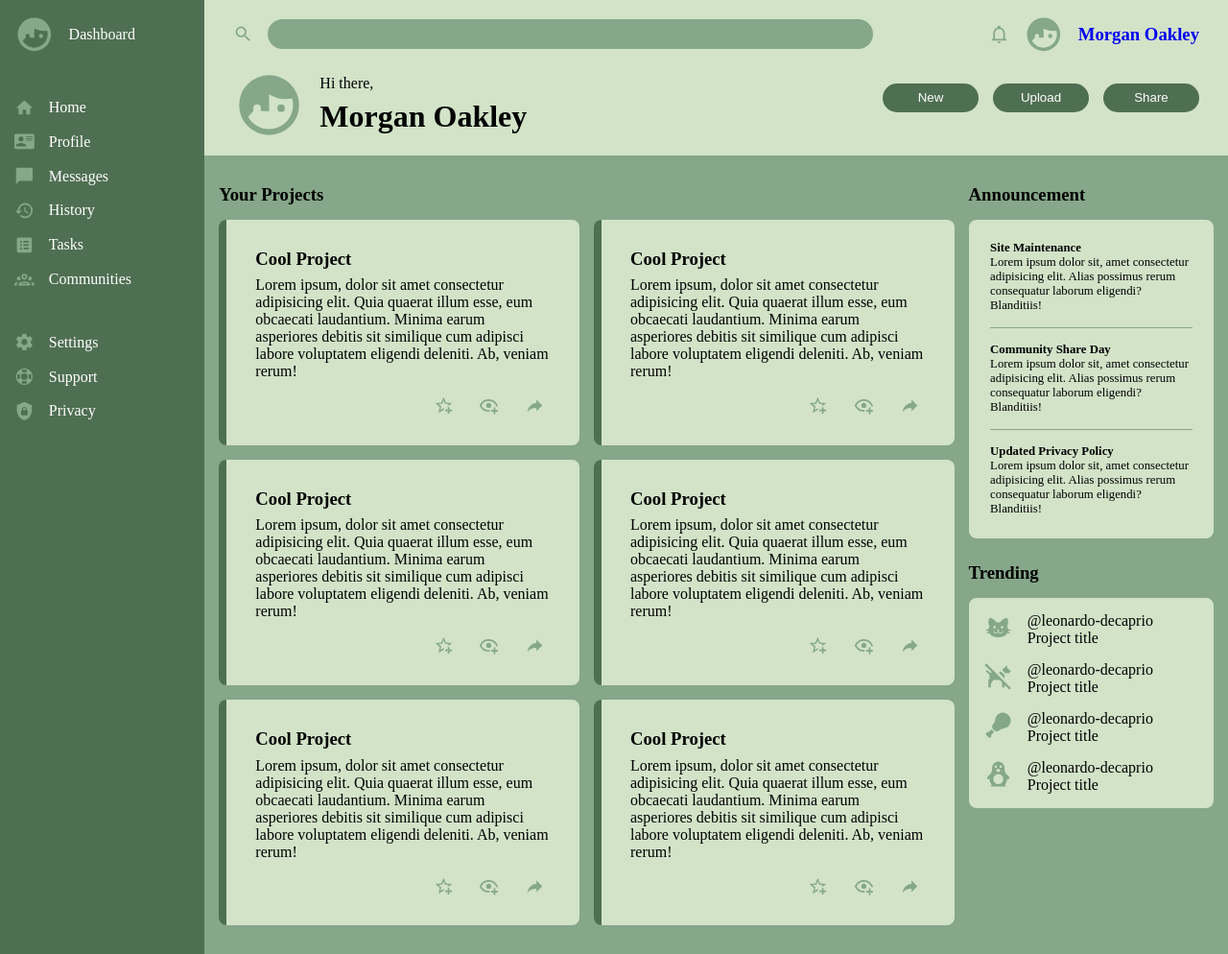
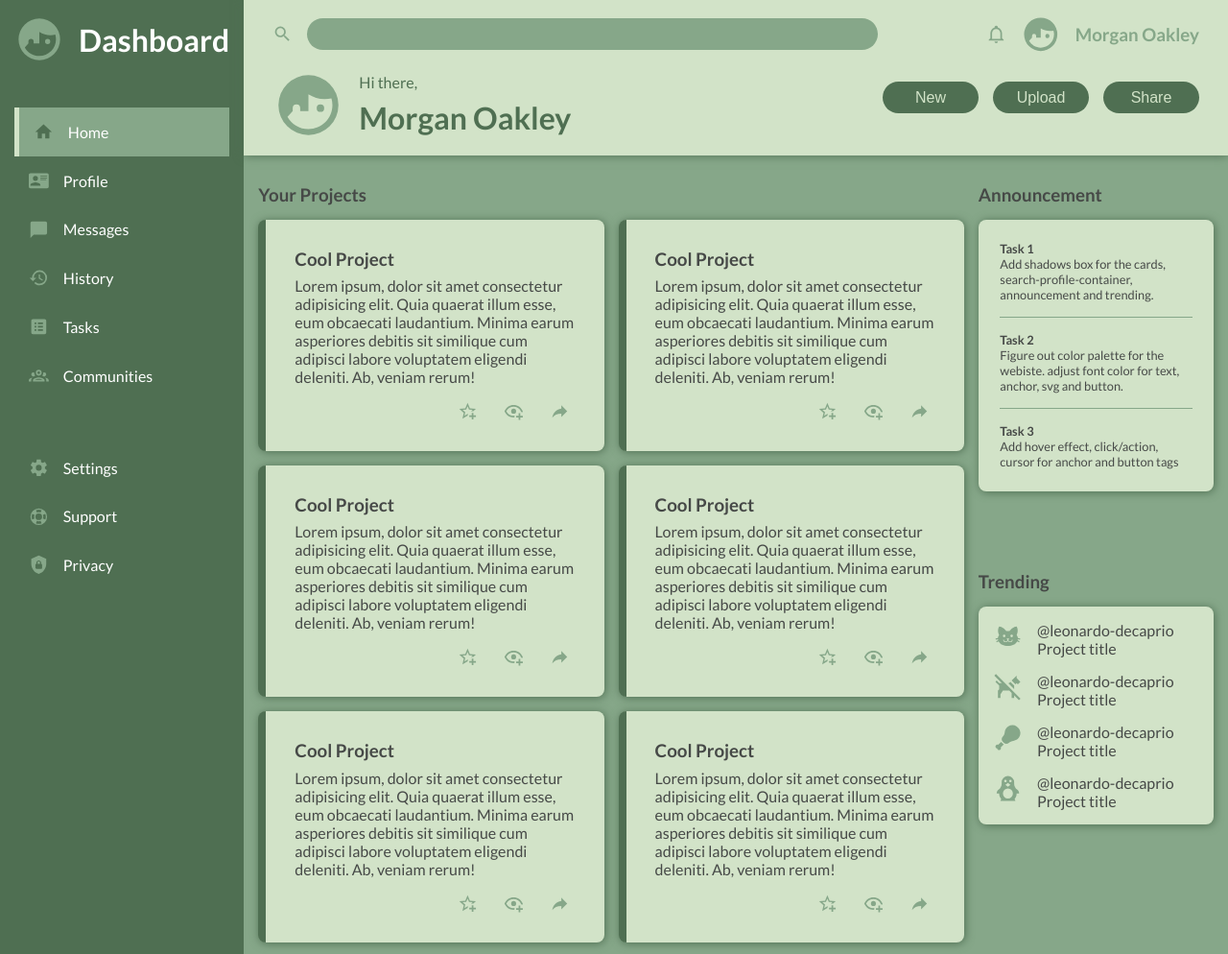
Before and after one commit to duole93/dash-board, a plain HTML site: page index.html in a window 1280 px wide. Shown: the top 994 px of the page at 96% size. Drawn offline with Linux system fonts and the light colour scheme.

Commit message:
adjust color, hover, font for the whole page
- side-bar: add link hover effect and active tab
- search-bar : adjust color for button, add focus and padding for search bar, adjust color for profile picture and text
- search-bar-profile: adjust text and profile picture color and add hover to profile picture.
- project: adjust profile shadow box.

```diff
--- a/index.html
+++ b/index.html
@@ -6,16 +6,19 @@
     <meta name="viewport" content="width=device-width, initial-scale=1.0">
     <title>Dash Board</title>
     <link rel="stylesheet" href="style.css">
+    <link rel="preconnect" href="https://fonts.googleapis.com">
+<link rel="preconnect" href="https://fonts.gstatic.com" crossorigin>
+<link href="https://fonts.googleapis.com/css2?family=Lato:wght@400;700&display=swap" rel="stylesheet">
 </head>
 
 <body>
     <div class="side-nav-container">
         <div class="side-nav-logo">
-            <p> <svg id="logo" xmlns="http://www.w3.org/2000/svg" viewBox="0 0 24 24"><title>face-man-profile</title><path d="M12,2A10,10 0 0,0 2,12A10,10 0 0,0 12,22A10,10 0 0,0 22,12A10,10 0 0,0 12,2M12,8.39C13.57,9.4 15.42,10 17.42,10C18.2,10 18.95,9.91 19.67,9.74C19.88,10.45 20,11.21 20,12C20,16.41 16.41,20 12,20C9,20 6.39,18.34 5,15.89L6.75,14V13A1.25,1.25 0 0,1 8,11.75A1.25,1.25 0 0,1 9.25,13V14H12M16,11.75A1.25,1.25 0 0,0 14.75,13A1.25,1.25 0 0,0 16,14.25A1.25,1.25 0 0,0 17.25,13A1.25,1.25 0 0,0 16,11.75Z" /></svg>
-             <span>Dashboard</span></p>
+            <h1> <svg id="logo" xmlns="http://www.w3.org/2000/svg" viewBox="0 0 24 24"><title>face-man-profile</title><path d="M12,2A10,10 0 0,0 2,12A10,10 0 0,0 12,22A10,10 0 0,0 22,12A10,10 0 0,0 12,2M12,8.39C13.57,9.4 15.42,10 17.42,10C18.2,10 18.95,9.91 19.67,9.74C19.88,10.45 20,11.21 20,12C20,16.41 16.41,20 12,20C9,20 6.39,18.34 5,15.89L6.75,14V13A1.25,1.25 0 0,1 8,11.75A1.25,1.25 0 0,1 9.25,13V14H12M16,11.75A1.25,1.25 0 0,0 14.75,13A1.25,1.25 0 0,0 16,14.25A1.25,1.25 0 0,0 17.25,13A1.25,1.25 0 0,0 16,11.75Z" /></svg>
+             <span>Dashboard</span></h1>
         </div>
         <ul class="main-tab">
-            <li><a href="http://">
+            <li class="active"><a href="http://">
                 <svg xmlns="http://www.w3.org/2000/svg" viewBox="0 0 24 24"><title>home</title><path d="M10,20V14H14V20H19V12H22L12,3L2,12H5V20H10Z" /></svg><span>Home</span></a></li>
             <li><a href="http://">
                 <svg xmlns="http://www.w3.org/2000/svg" viewBox="0 0 24 24"><title>card-account-details</title><path d="M2,3H22C23.05,3 24,3.95 24,5V19C24,20.05 23.05,21 22,21H2C0.95,21 0,20.05 0,19V5C0,3.95 0.95,3 2,3M14,6V7H22V6H14M14,8V9H21.5L22,9V8H14M14,10V11H21V10H14M8,13.91C6,13.91 2,15 2,17V18H14V17C14,15 10,13.91 8,13.91M8,6A3,3 0 0,0 5,9A3,3 0 0,0 8,12A3,3 0 0,0 11,9A3,3 0 0,0 8,6Z" /></svg><span>Profile</span></a></li>
@@ -56,7 +59,8 @@
             <div class="search-bar-right">
                 <a href="#"><span><svg xmlns="http://www.w3.org/2000/svg" viewBox="0 0 24 24"><title>bell-outline</title><path d="M10 21H14C14 22.1 13.1 23 12 23S10 22.1 10 21M21 19V20H3V19L5 17V11C5 7.9 7 5.2 10 4.3V4C10 2.9 10.9 2 12 2S14 2.9 14 4V4.3C17 5.2 19 7.9 19 11V17L21 19M17 11C17 8.2 14.8 6 12 6S7 8.2 7 11V18H17V11Z" /></svg></span></a>
 
-                <a class="profile-link" href="#"><svg id="profile-logo" xmlns="http://www.w3.org/2000/svg" viewBox="0 0 24 24" sytyle="display:block"><title>face-man-profile</title><path d="M12,2A10,10 0 0,0 2,12A10,10 0 0,0 12,22A10,10 0 0,0 22,12A10,10 0 0,0 12,2M12,8.39C13.57,9.4 15.42,10 17.42,10C18.2,10 18.95,9.91 19.67,9.74C19.88,10.45 20,11.21 20,12C20,16.41 16.41,20 12,20C9,20 6.39,18.34 5,15.89L6.75,14V13A1.25,1.25 0 0,1 8,11.75A1.25,1.25 0 0,1 9.25,13V14H12M16,11.75A1.25,1.25 0 0,0 14.75,13A1.25,1.25 0 0,0 16,14.25A1.25,1.25 0 0,0 17.25,13A1.25,1.25 0 0,0 16,11.75Z" /><span><h3>Morgan Oakley</h3></span></a>
+                <svg id="profile-logo" xmlns="http://www.w3.org/2000/svg" viewBox="0 0 24 24" sytyle="display:block"><title>face-man-profile</title><path d="M12,2A10,10 0 0,0 2,12A10,10 0 0,0 12,22A10,10 0 0,0 22,12A10,10 0 0,0 12,2M12,8.39C13.57,9.4 15.42,10 17.42,10C18.2,10 18.95,9.91 19.67,9.74C19.88,10.45 20,11.21 20,12C20,16.41 16.41,20 12,20C9,20 6.39,18.34 5,15.89L6.75,14V13A1.25,1.25 0 0,1 8,11.75A1.25,1.25 0 0,1 9.25,13V14H12M16,11.75A1.25,1.25 0 0,0 14.75,13A1.25,1.25 0 0,0 16,14.25A1.25,1.25 0 0,0 17.25,13A1.25,1.25 0 0,0 16,11.75Z" /><span>
+                <a class="profile-link" href="#"><h3>Morgan Oakley</h3></span></a>
             </div>
         </div>
         <div class="profile">
@@ -176,21 +180,18 @@
             <h3>Announcement</h3>
             <div class="announcement">
                 <div class="page">
-                    <p>Site Maintenance</p>
-                    <p>Lorem ipsum dolor sit, amet consectetur adipisicing elit. Alias possimus rerum consequatur
-                        laborum eligendi? Blanditiis!
+                    <p>Task 1</p>
+                    <p>Add shadows box for the cards, search-profile-container, announcement and trending.
                     </p>
                 </div>
                 <div class="page">
-                    <p>Community Share Day</p>
-                    <p>Lorem ipsum dolor sit, amet consectetur adipisicing elit. Alias possimus rerum consequatur
-                        laborum eligendi? Blanditiis!
+                    <p>Task 2</p>
+                    <p>Figure out color palette for the webiste. adjust font color for text, anchor, svg and button.
                     </p>
                 </div>
                 <div class="page">
-                    <p>Updated Privacy Policy</p>
-                    <p>Lorem ipsum dolor sit, amet consectetur adipisicing elit. Alias possimus rerum consequatur
-                        laborum eligendi? Blanditiis!
+                    <p>Task 3</p>
+                    <p>Add hover effect, click/action, cursor for anchor and button tags
                     </p>
                 </div>
             </div>
--- a/style.css
+++ b/style.css
@@ -12,10 +12,13 @@
 body{
     margin:0;
     padding: 0;
+    font-family: 'Lato', sans-serif;
     display: grid;
     grid-template-columns: 1fr 5fr;
     grid-template-rows: min-content 5fr;
     background: var(--color-background);
+    height: 100vh;
+    color: rgb(70, 73, 71);
 }
 
 a{
@@ -43,24 +46,37 @@ svg{
     background-color: var(--color-side-bar-bg);
     color: var(--color-side-bar-text);
 }
-.side-nav-logo p{
+.side-nav-logo h1{
     display:flex;
     justify-content: center;
     align-items: center;
     gap: var(--global-padding)
 }
 .side-nav-logo #logo{
-    width: calc(2*var(--icon-size));
-    height: calc(2*var(--icon-size));
+    width: calc(2.5*var(--icon-size));
+    height: calc(2.5*var(--icon-size));
 }
 .side-nav-container ul{
     display: flex;
     flex-direction: column;
-    gap: var(--global-padding);
     list-style-type: none;
     margin: 0;
     padding: 0;
     width: 100%;
+}
+.side-nav-container ul li{
+    padding: calc(var(--global-padding));
+}
+.side-nav-container ul li.active{
+    border-left: 5px solid var(--color-other);
+    background-color: var(--color-background);
+
+}
+li.active svg{
+    fill: var(--color-side-bar-bg);
+}
+.side-nav-container ul li:hover{
+    border-left: 5px solid var(--color-bg);
 }
 .side-nav-container ul li a{
     display: flex;
@@ -79,6 +95,11 @@ svg{
     grid-template-rows: min-content min-content;
     padding: var(--global-padding) calc(2*var(--global-padding));
     background-color: var(--color-other);
+    box-shadow: 0 0px 10px var(--color-side-bar-bg);
+    color: var(--color-side-bar-bg)
+}
+.search-profile-container a{
+    color: var(--color-side-bar-bg);
 }
 
 .search-profile-container > .search-bar{
@@ -86,7 +107,7 @@ svg{
     justify-content: space-between;
     align-items: center;
 }
-.search-bar  svg{
+.search-bar svg{
     display:block;
     width: var(--icon-size);
     height:var(--icon-size);
@@ -101,18 +122,39 @@ svg{
 .search-bar .search-bar-left {
     flex-grow: 1;
 }
+
 .search-bar .search-bar-left button{
     margin:0;
     padding:0;
     border:0;
     background-color: var(--color-other);
 }
+.search-bar svg:hover{
+    fill: var(--color-side-bar-bg);
+}
+
 .search-bar .search-bar-left #search-bar{
     border-radius: 50px;
+    outline: 0;
     border: 0;
     width: 80%;
-    height: calc(1.5*var(--icon-size));
+    font-size: 1rem;
+    /* height: calc(1.5*var(--icon-size)); */
     background-color: var(--color-background);
+    padding: calc(0.5*var(--global-padding)) var(--global-padding);
+}
+
+.search-bar .search-bar-left #search-bar:focus{
+    outline: 2px solid var(--color-side-bar-bg)
+}
+.search-bar .search-bar-right a{
+    color: var(--color-background);
+}
+.search-bar .search-bar-right a:hover{
+    color:var(--color-side-bar-bg);
+}
+.search-bar .search-bar-right #profile-logo:hover{
+    fill: var(--color-side-bar-bg);
 }
 
 .search-bar .search-bar-right a.profile-link {
@@ -144,6 +186,10 @@ svg{
     fill:var(--color-background);
 }
 
+.profile #profile-logo-large:hover{
+    fill: var(--color-side-bar-bg);
+}
+
 .profile .profile-text{
     display: flex;
     flex-direction: column;
@@ -161,13 +207,18 @@ svg{
 .profile-media-btn button{
     width: 100px;
     border:0;
+    font-size: 1rem;
     border-radius: 50px;
     padding: calc(0.5*var(--global-padding)) var(--global-padding)  ;
     background-color: var(--color-side-bar-bg);
-    color:var(--color-side-bar-text);
+    color:var(--color-other);
     cursor: pointer;
 }
 
+.profile-media-btn button:hover{
+    background-color: var(--color-background);
+    color: var(--color-side-bar-bg);
+}
 
 .projects-container{
     display:grid;
@@ -200,6 +251,8 @@ svg{
     border-left: 0.5rem solid var(--color-side-bar-bg);
     background-color: var(--color-other);
     padding: calc(2*var(--global-padding));
+    box-shadow: 1px 1px 10px var(--color-side-bar-bg);
+
 }
 
 .project-card .card-info{
@@ -231,6 +284,7 @@ svg{
     align-items: flex-start;
     background: var(--color-other);
     padding: calc(1.5*var(--global-padding)) calc(1.5*var(--global-padding)) ;
+    box-shadow: 1px 1px 10px var(--color-side-bar-bg);
 }
 .announcement .page{
     font-size: 0.8rem;
@@ -256,6 +310,7 @@ svg{
     gap: var(--global-padding);
     background: var(--color-other);
     padding:  var(--global-padding);
+    box-shadow: 1px 1px 10px var(--color-side-bar-bg);
 }
 .trending .trending-item{
     display:flex;
```
